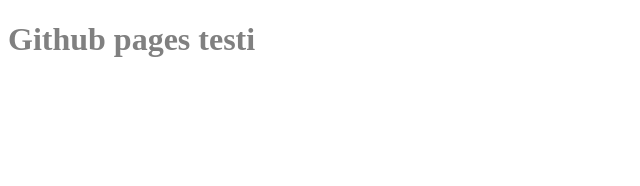
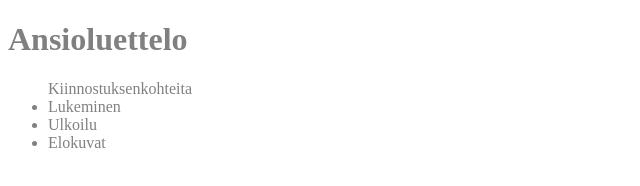
Before and after one commit to varkkha/Lapio-kurssin-viimeinen-teht-v-, a plain HTML site: page index.html in a window 1280 px wide. Shown: the whole page, without its empty margins (0-640 px from the left). Drawn offline with Linux system fonts and the light colour scheme.

Commit message:
muokkaukset

```diff
--- a/css/styles.css
+++ b/css/styles.css
@@ -1,3 +1,7 @@
 h1 {
   color: grey;
 }
+
+* {
+  color: grey;
+}
--- a/index.html
+++ b/index.html
@@ -5,14 +5,20 @@
 <head>
   <meta charset="utf-8">
 
-  <title>Github page testi</title>
+  <title>Testisivu</title>
 
   <link rel="stylesheet" href="css/styles.css">
 
 </head>
 
 <body>
-  <h1>Github pages testi</h1>
+  <h1>Ansioluettelo</h1>
+  <ul>Kiinnostuksenkohteita
+    <li>Lukeminen</li>
+    <li>Ulkoilu</li>
+    <li>Elokuvat</li>
+  </ul>
+
 </body>
 
 </html>
```
